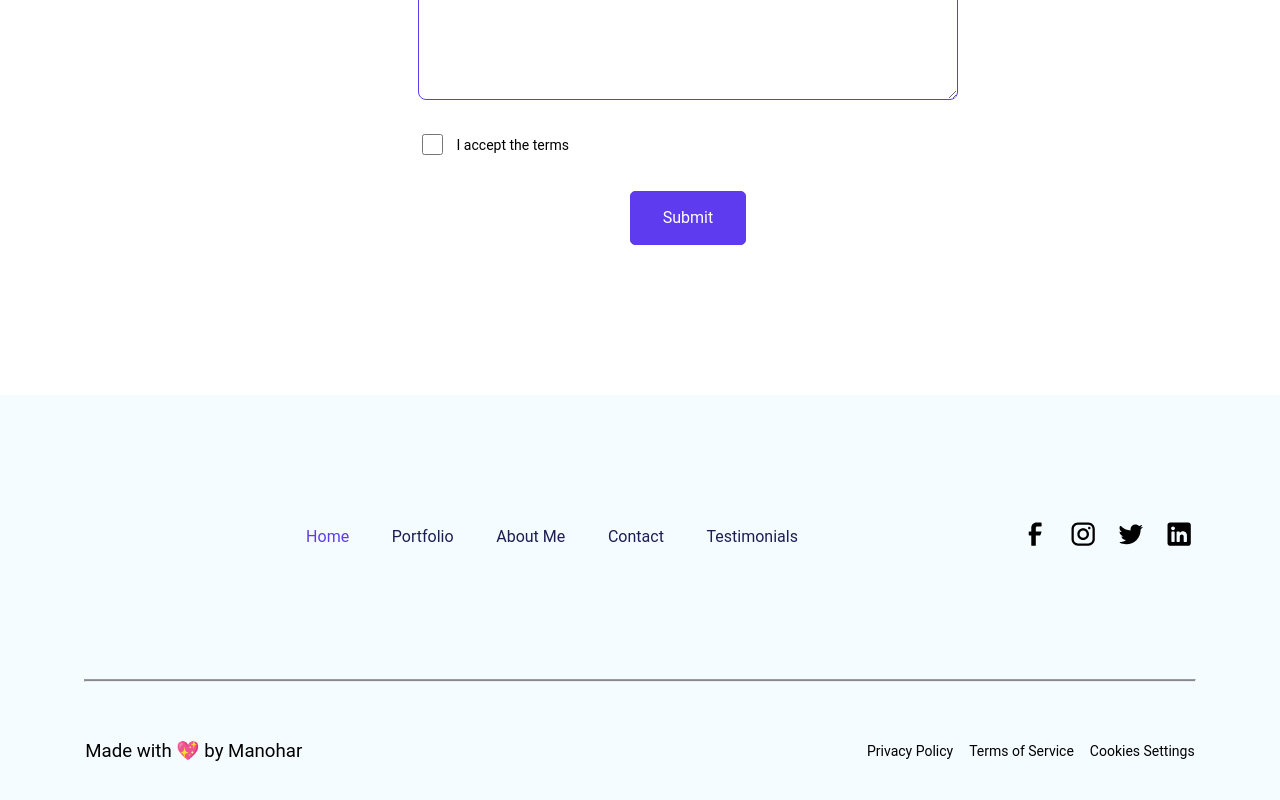
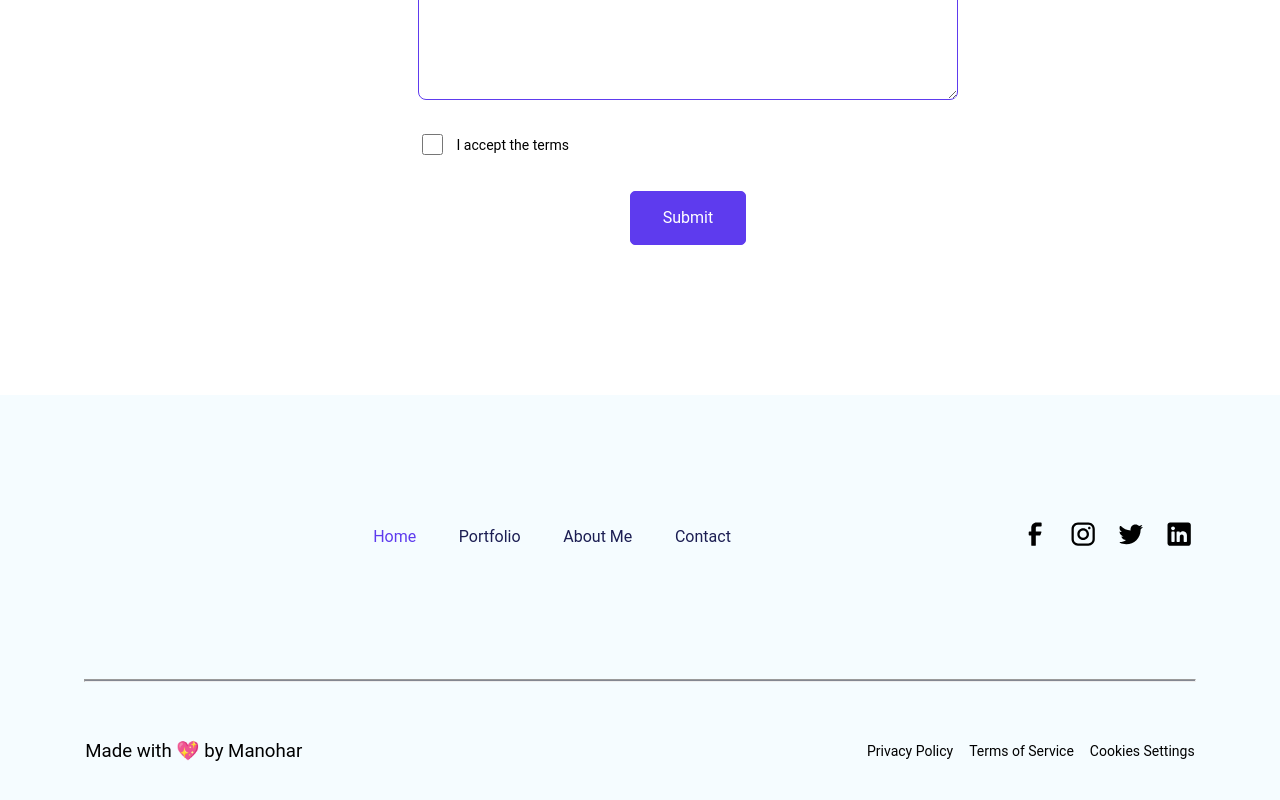
Before and after one commit to manoharjha26/Portfolio_website, a React (Create React App) app: page / in a window 1280 px wide. Shown: the part 4393-5193 px from the top of the page. Built offline with nearby package versions, Linux system fonts and the light colour scheme.

Commit message:
Update Footer.jsx

```diff
--- a/src/Pages/Home/Footer.jsx
+++ b/src/Pages/Home/Footer.jsx
@@ -62,19 +62,6 @@ function Footer() {
                 Contact
               </Link>
             </li>
-            <li>
-              <Link
-                activeClass="navbar--active-content"
-                spy={true}
-                smooth={true}
-                offset={-70}
-                duration={500}
-                to="testimonial"
-                className="text-md"
-              >
-                Testimonials
-              </Link>
-            </li>
           </ul>
         </div>
         <div className="footer--social--icon">
@@ -102,7 +89,7 @@ function Footer() {
             </li>
             <li>
               <a
-                href="https://www.instagram.com/manohar__26"
+                href="https://www.instagram.com/manohar_dev_"
                 className="navbar--content"
                 target="_blank"
                 rel="noreferrer"
```
